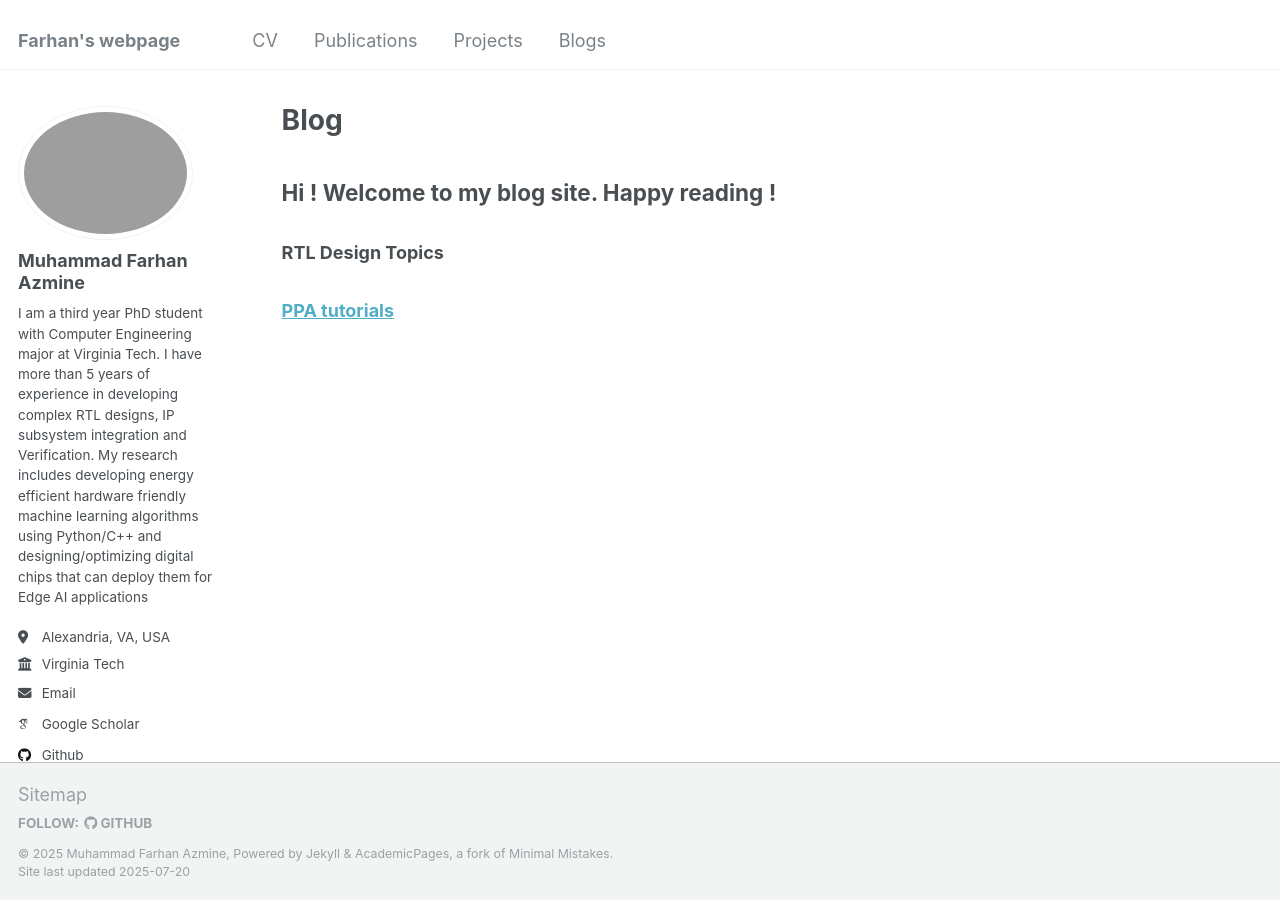
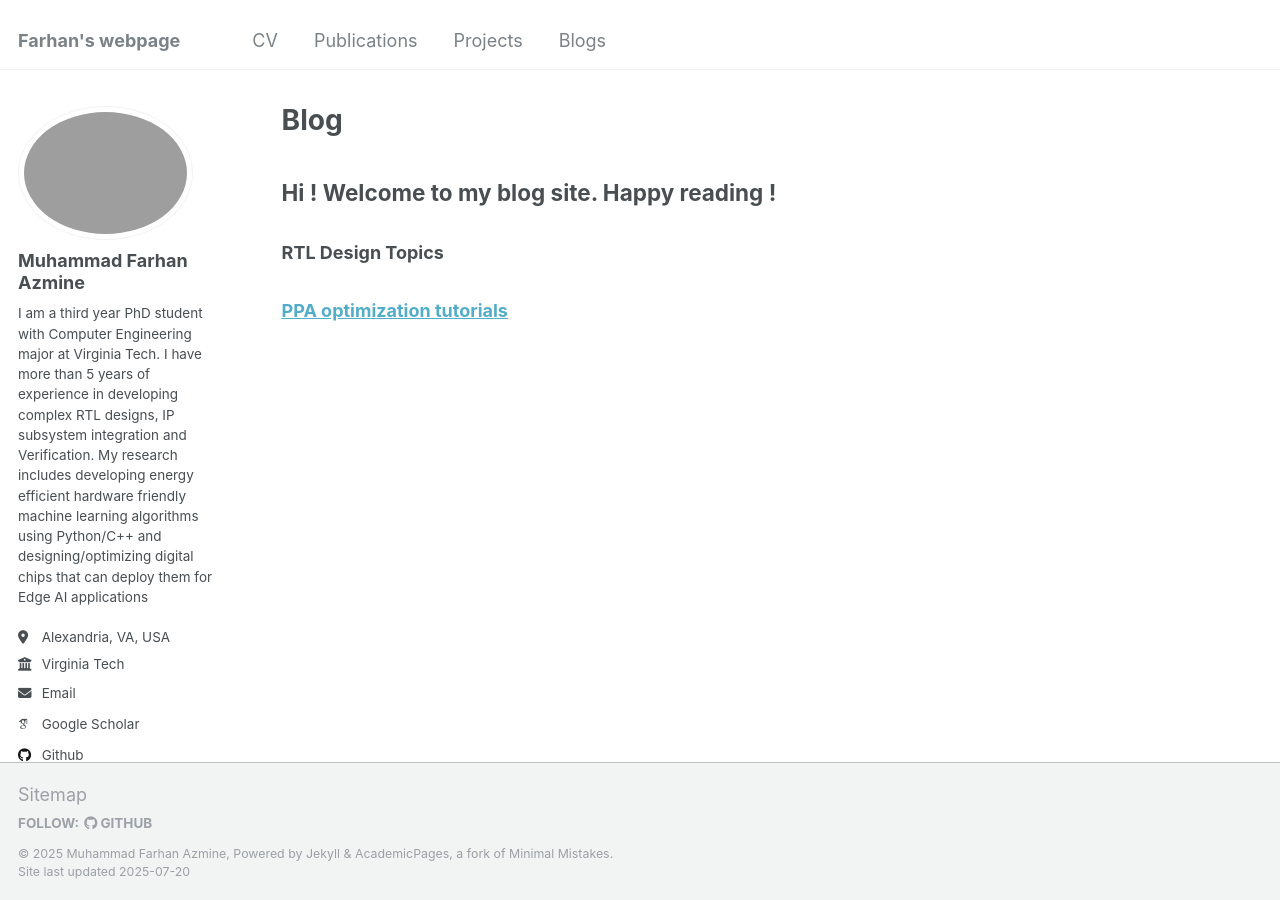
Before and after one commit to muhammadfarhan720/web-profile, a Jekyll site: the page built from _pages/blogs.html, in a window 1280 px wide. Built offline with Jekyll 4.4.1, drawn with Linux system fonts in a browser that asks for light colours; some web fonts are replaced.

Commit message:
Update blogs.html

```diff
--- a/_pages/blogs.html
+++ b/_pages/blogs.html
@@ -12,7 +12,7 @@
 
     <!-- PPA tutorials -->
     <div class="category">
-        <h3><a href="/web-profile//blogs/veriloga/"> PPA tutorials </a></h3>
+        <h3><a href="/web-profile//blogs/veriloga/"> PPA optimization tutorials </a></h3>
         <div class="blog-list">
             {% for post in site.veriloga %}
                 <div class="blog-post">
```
